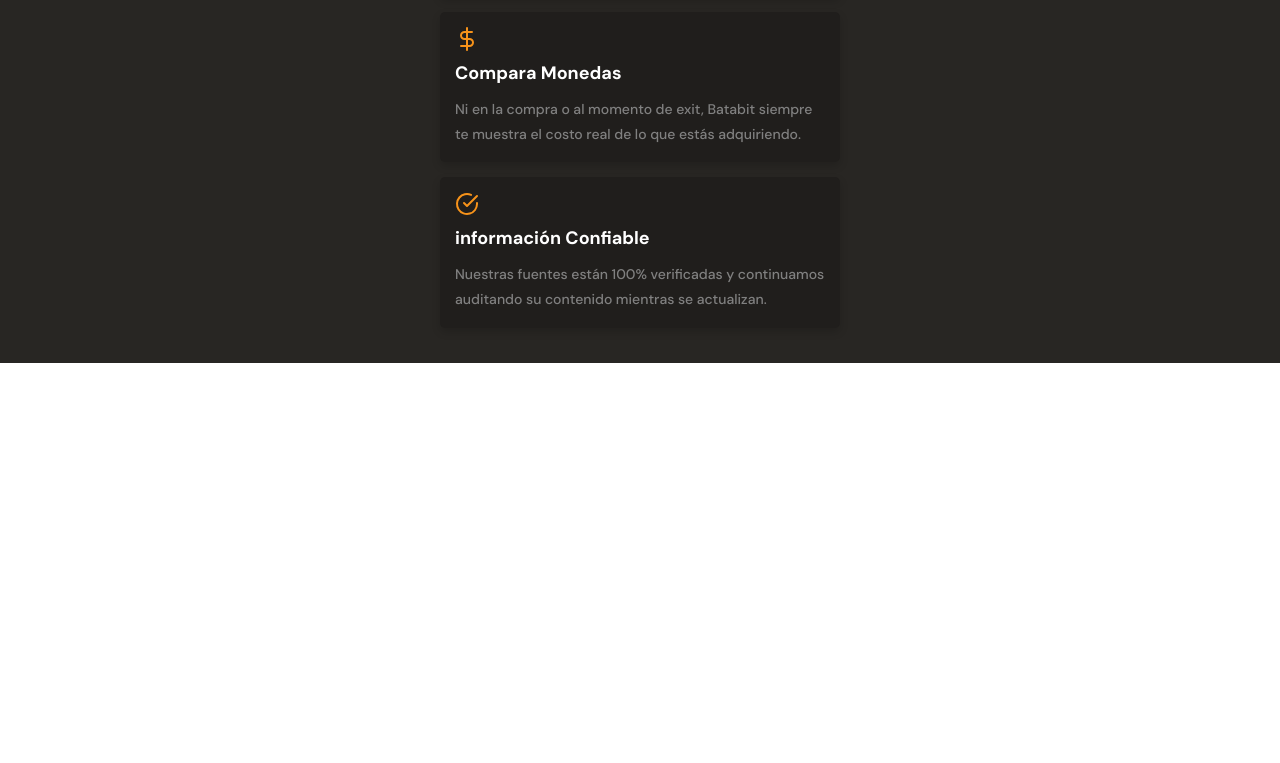
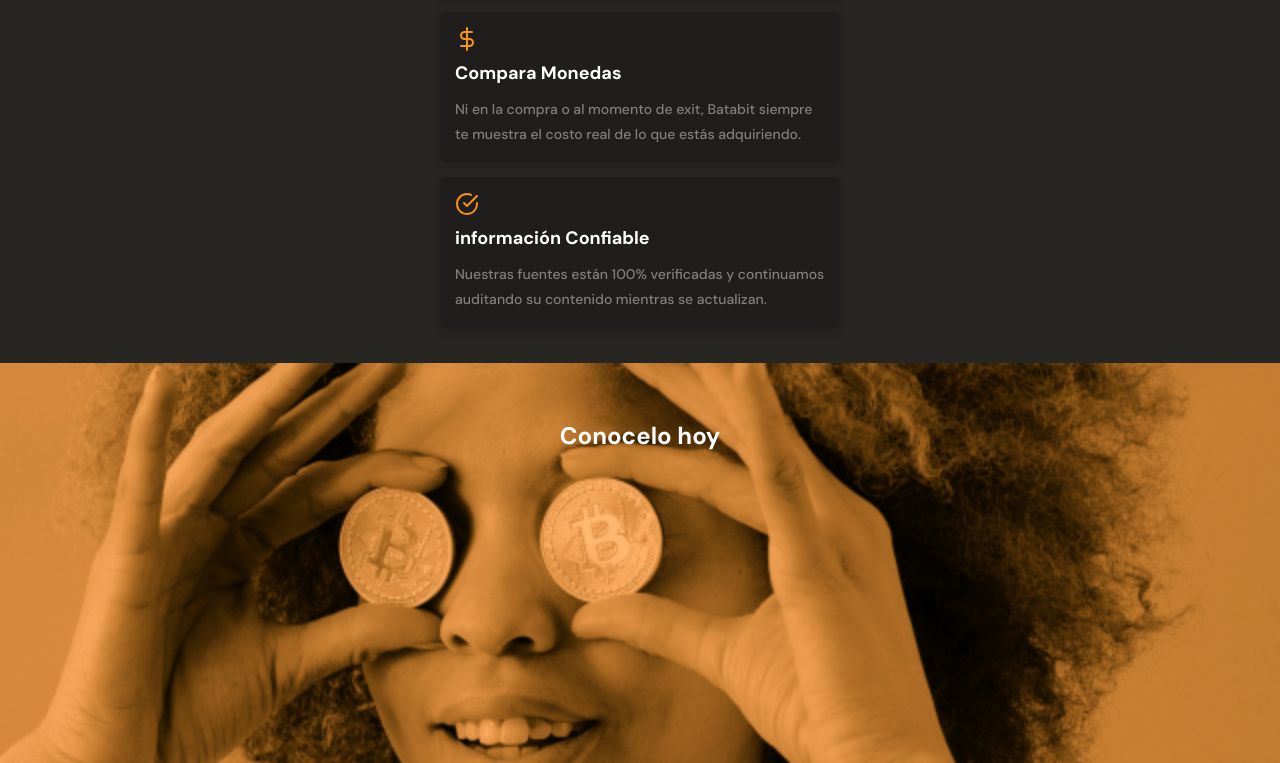
Before and after one commit to radical8517/mobileFirst, a plain HTML site: page index.html in a window 1280 px wide. Shown: the part 1642-2405 px from the top of the page. Before the commit the page ends 2005 px from the top, so only its background shows below. Drawn offline with Linux system fonts and the light colour scheme.

Commit message:
Seccion de tarjetas y hero Finalizada

```diff
--- a/index.html
+++ b/index.html
@@ -89,7 +89,9 @@
                 </article>
             </section>
         </section>
-        <section></section>
+        <section class="bitcoin-img-container">
+            <h2>Conocelo hoy</h2>
+        </section>
         <section></section>
     </main>
     <footer></footer>
--- a/main.css
+++ b/main.css
@@ -339,3 +339,22 @@ main  {
     line-height: 1.8;
     color: #808080;
 }
+
+.bitcoin-img-container {
+    width: 100%;
+    min-width: 300px;
+    height: 50vh;
+    background-image: url('./assets/img/bitcoinbaby.jpg');
+    background-size: cover;
+    background-position: center;
+    background-repeat: no-repeat;
+    text-align: center;
+}
+.bitcoin-img-container h2 {
+    padding-top: 60px;
+    color: var(--just-white);
+    font-size: 2.4rem;
+    font-style: normal;
+    font-weight: 700;
+    line-height: 2.6rem;
+}
```
Also changed, not shown: assets/img/bitcoinbaby.jpg (added), 3 other files.
